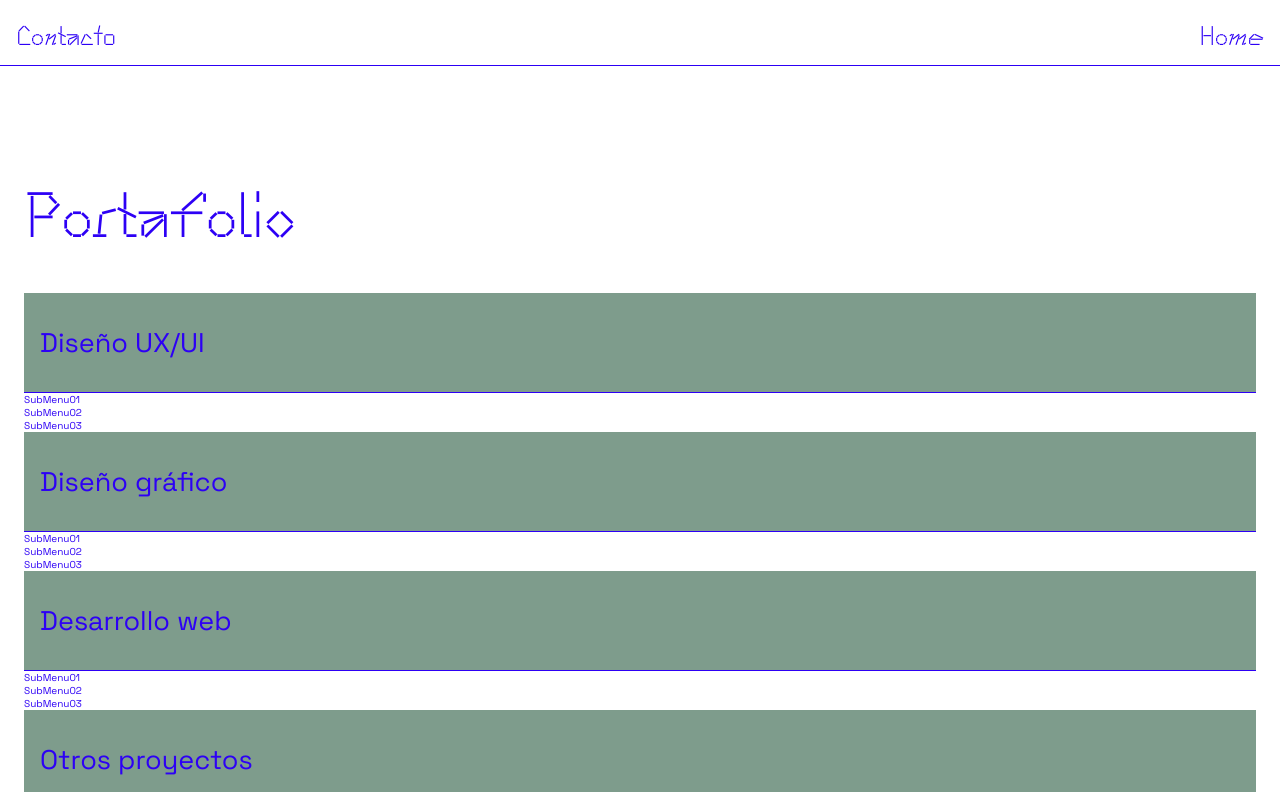
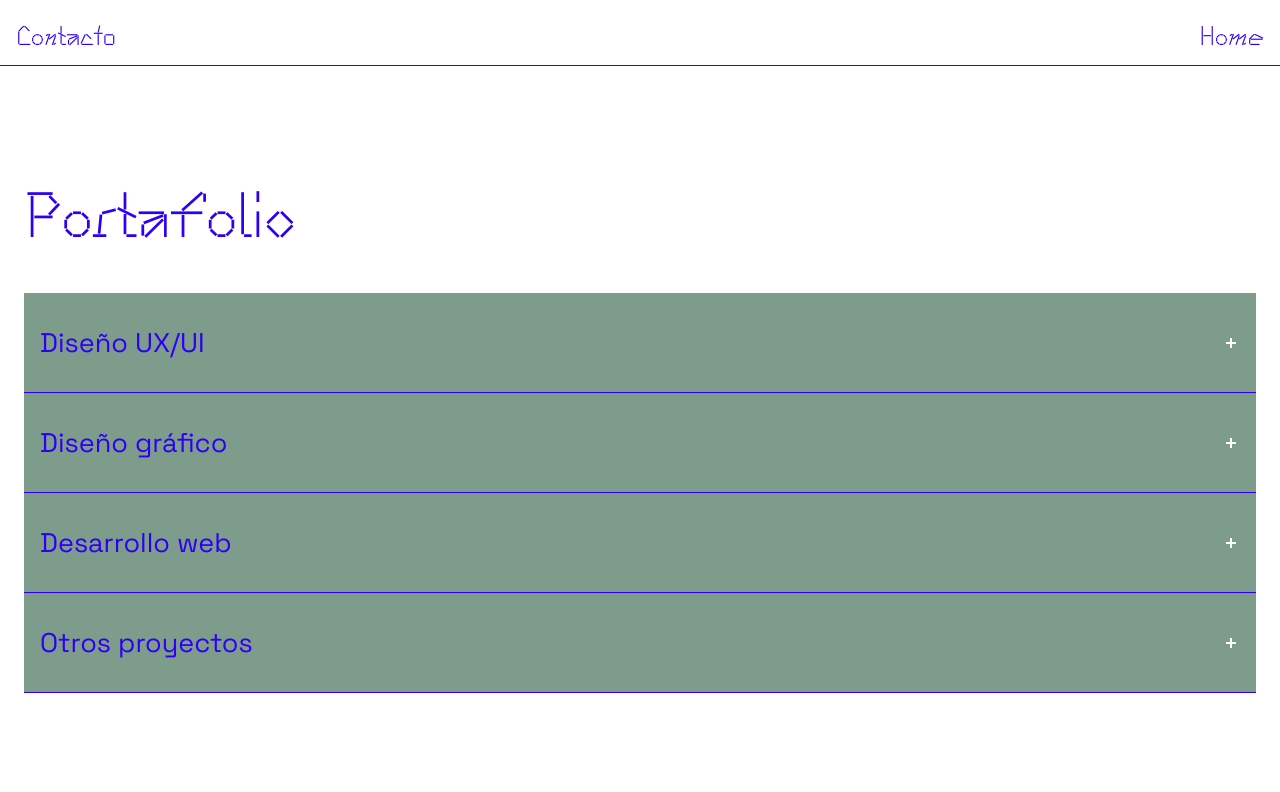
Before and after one commit to LidiaA3/JuanPortfolio, a React (Vite) app: page /portafolio in a window 1280 px wide. Shown: the top 792 px of the page. Built offline with nearby package versions, Linux system fonts and the light colour scheme.

Commit message:
Desplegable funcionando - 1
Pero no funciona si se abre desde otra página

```diff
--- a/package.json
+++ b/package.json
@@ -11,6 +11,7 @@
   "dependencies": {
     "@react-three/drei": "^9.70.5",
     "@react-three/fiber": "^8.13.0",
+    "jquery": "^3.7.0",
     "react": "^18.2.0",
     "react-dom": "^18.2.0",
     "react-three-fiber": "^6.0.13",
--- a/src/components/dropdown/Dropdown.jsx
+++ b/src/components/dropdown/Dropdown.jsx
@@ -1,48 +1,85 @@
 import "./dropdown.scss";
+import $ from "jquery";
 
 function Dropdown() {
   return (
     <>
-      <div class="dropdown__container">
-        <ul class="dropdown__accordion">
+      <div className="dropdown__container">
+        <ul className="dropdown__accordion">
           <li>
-            <div class="h5 dropdown__category">
-              Diseño UX/UI<span class="dropdown__icon"></span>
+            <div className="h5 dropdown__category">
+              Diseño UX/UI<span className="dropdown__icon"></span>
             </div>
-            <ul class="dropdown__projects-list">
-              <li>SubMenu01</li>
-              <li>SubMenu02</li>
-              <li>SubMenu03</li>
+            <ul className="text-default dropdown__projects-list">
+              <li>
+                <span>SubMenu01</span>
+                <span>Tipology</span>
+              </li>
+              <li>
+                <span>SubMenu02</span>
+                <span>Tipology</span>
+              </li>
+              <li>
+                <span>SubMenu03</span>
+                <span>Tipology</span>
+              </li>
             </ul>
           </li>
           <li>
-            <div class="h5 dropdown__category">
-              Diseño gráfico<span class="dropdown__icon"></span>
+            <div className="h5 dropdown__category">
+              Diseño gráfico<span className="dropdown__icon"></span>
             </div>
-            <ul class="dropdown__projects-list">
-              <li>SubMenu01</li>
-              <li>SubMenu02</li>
-              <li>SubMenu03</li>
+            <ul className="text-default dropdown__projects-list">
+              <li>
+                <span>SubMenu01</span>
+                <span>Tipology</span>
+              </li>
+              <li>
+                <span>SubMenu02</span>
+                <span>Tipology</span>
+              </li>
+              <li>
+                <span>SubMenu03</span>
+                <span>Tipology</span>
+              </li>
             </ul>
           </li>
           <li>
-            <div class="h5 dropdown__category">
-              Desarrollo web<span class="dropdown__icon"></span>
+            <div className="h5 dropdown__category">
+              Desarrollo web<span className="dropdown__icon"></span>
             </div>
-            <ul class="dropdown__projects-list">
-              <li>SubMenu01</li>
-              <li>SubMenu02</li>
-              <li>SubMenu03</li>
+            <ul className="text-default dropdown__projects-list">
+              <li>
+                <span>SubMenu01</span>
+                <span>Tipology</span>
+              </li>
+              <li>
+                <span>SubMenu02</span>
+                <span>Tipology</span>
+              </li>
+              <li>
+                <span>SubMenu03</span>
+                <span>Tipology</span>
+              </li>
             </ul>
           </li>
           <li>
-            <div class="h5 dropdown__category">
-              Otros proyectos<span class="dropdown__icon"></span>
+            <div className="h5 dropdown__category">
+              Otros proyectos<span className="dropdown__icon"></span>
             </div>
-            <ul class="dropdown__projects-list">
-              <li>SubMenu01</li>
-              <li>SubMenu02</li>
-              <li>SubMenu03</li>
+            <ul className="text-default dropdown__projects-list">
+              <li>
+                <span>SubMenu01</span>
+                <span>Tipology</span>
+              </li>
+              <li>
+                <span>SubMenu02</span>
+                <span>Tipology</span>
+              </li>
+              <li>
+                <span>SubMenu03</span>
+                <span>Tipology</span>
+              </li>
             </ul>
           </li>
         </ul>
@@ -51,4 +88,18 @@ function Dropdown() {
   );
 }
 
+$(function () {
+  $(".dropdown__accordion li").click(function () {
+    $(this).children(".dropdown__projects-list").slideToggle();
+
+    if ($(this).children(".dropdown__category").hasClass("active")) {
+      $(this).children(".dropdown__category").removeClass("active");
+    } else {
+      $(this).children(".dropdown__category").addClass("active");
+    }
+
+    return false;
+  });
+});
+
 export default Dropdown;
--- a/src/components/dropdown/dropdown.scss
+++ b/src/components/dropdown/dropdown.scss
@@ -22,5 +22,48 @@ li {
         background: #7e9c8c;
         border-bottom: 1px solid $color-primary;
         list-style: none;
+    }
+    &__icon {
+        display: block;
+      position: absolute;
+      top: 0;
+      bottom: 0;
+      right: 20px;
+      width: 10px;
+      height: 2px;
+      margin: auto;
+      background: #fff;
+      content: "";
+      transition: all 0.3s;
+
+        &::before {
+            display: block;
+            position: absolute;
+            top: 0;
+            bottom: 0;
+            right: 0;
+            left: 0;
+            width: 2px;
+            height: 10px;
+            margin: auto;
+            background: #fff;
+            content: "";
+        }
+    }
 }
-}
+
+.active .dropdown__icon {
+    -webkit-transform: rotate(-45deg);
+    transform: rotate(-45deg);
+  }
+
+  .dropdown__projects-list {
+    display: none;
+    background: #fff;
+    li {
+        display: flex;
+        justify-content: space-between;
+        padding: $default-scale-unit-2 $default-scale-unit-1;
+        border-bottom: 1px solid $color-primary;
+    }
+  }
```
Also changed, not shown: 1 other file (tests, documents, lock files or other folders).
